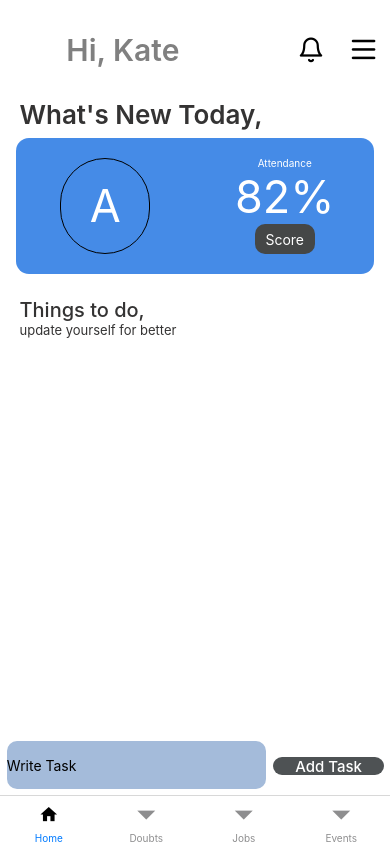
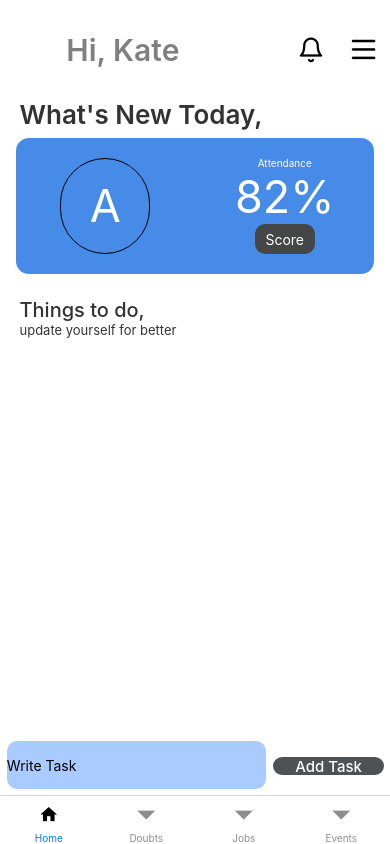
Before and after one commit to KamalRawat02/Hackhathon, a React Native app in the folder Educate/: screen /BottomTabs in a window 390 px wide. Built offline with nearby package versions, Linux system fonts and the light colour scheme.

Commit message:
changed color

```diff
--- a/Educate/src/components/list2.tsx
+++ b/Educate/src/components/list2.tsx
@@ -10,7 +10,7 @@ interface propTypes {
 
 const Sslist = (props: propTypes) => {
   return (
-    <View style={{backgroundColor: '#b7d9f6',borderRadius:13}}>
+    <View style={{backgroundColor: '#A9CBFF',borderRadius:13}}>
       <View style={{height: '70%',alignItems:"center",justifyContent:'center'}}>
         <Image
           source={{
--- a/Educate/src/screens/Dashboard.tsx
+++ b/Educate/src/screens/Dashboard.tsx
@@ -217,11 +217,11 @@ const Dashboard = ({navigation}) => {
             style={{
               height: '80%',
               width: '95%',
-              backgroundColor: '#a4bbda',
+              backgroundColor: '#a9cbff',
               borderRadius: 10,
             }}
             value={task}
-            onChangeText={text => setTask(text)}w
+            onChangeText={text => setTask(text)}
             placeholder="Write Task"
           />
         </View>
```
